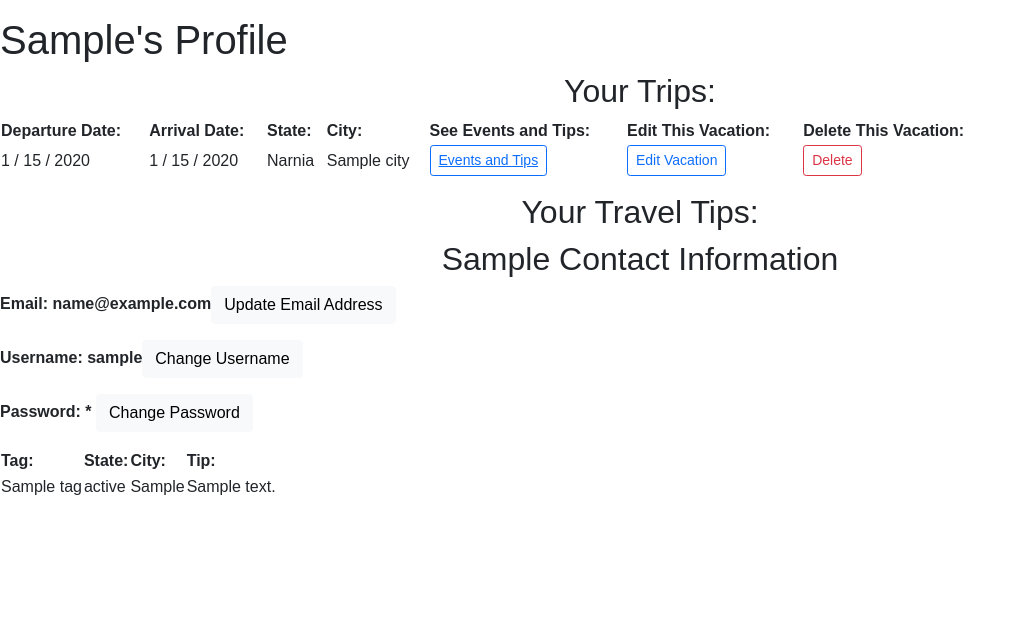
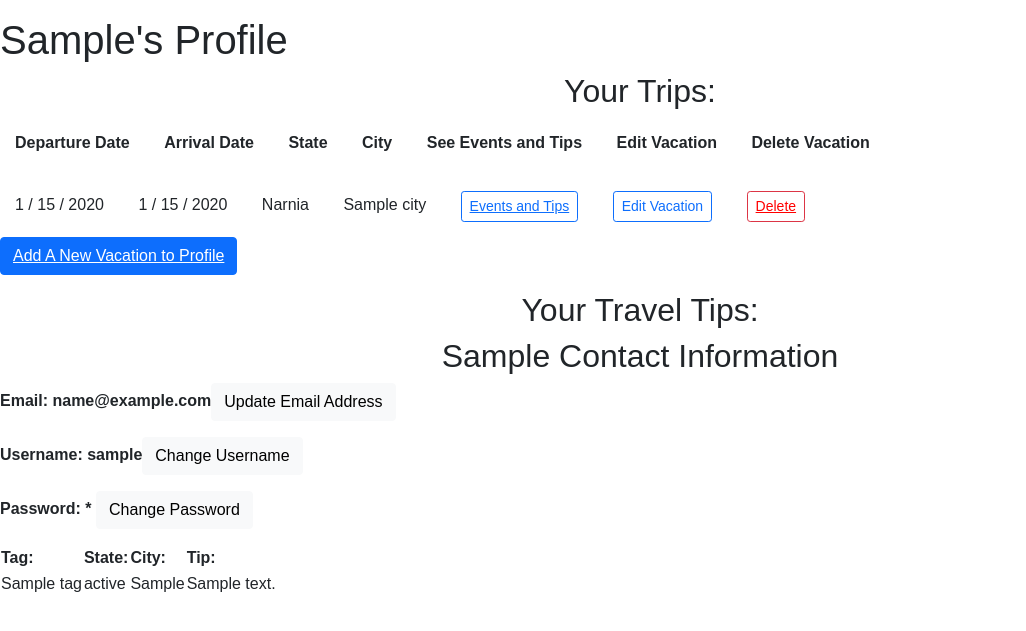
Before and after one commit to rubywaddell/project_travel_web_app, a Flask app: a page that uses templates/profile.html in a window 1280 px wide. Shown: the part 56-687 px from the top of the page, without its empty margins (0-1026 px from the left). Run offline with Flask 2, Linux system fonts and the light colour scheme; tables that the repository leaves empty hold one stand-in row (values such as "Sample post"); a database or web service that is not in the repository returns one stand-in record (values such as "Sample title"); data that the repository does not hold is empty.

Commit message:
WIP: need to ask instructor about delete, not able to retrieve necessary info, not deleting correct vacation when using AJAX functions

```diff
--- a/crud.py
+++ b/crud.py
@@ -179,8 +179,8 @@ def make_vacation_label_dict(vacation_labels):
     """Iterates through a list of vacations and returns a dictionary that is jsonifiable"""
 
     vacation_label_dict = {}
-    for vacation_label in vacation_labels:
-        vacation_label_dict[vacation_label.vacation_label_id] = {
+    for i, vacation_label in enumerate(vacation_labels):
+        vacation_label_dict[i] = {
             "departure_date" : vacation_label.departure_date,
             "arrival_date" : vacation_label.arrival_date,
             "state_name" : vacation_label.state.state_name,
--- a/server.py
+++ b/server.py
@@ -113,14 +113,15 @@ def delete_vacation(vacation_id):
     user = crud.get_user_by_id(vacation.user_id)
     crud.delete_vacation(vacation=vacation)
 
-    vacations = user.vacation
-    vacation_labels = []
-    for vacation in vacations:
-        vacation_labels.append(vacation.vacation_label)
+    # vacations = user.vacation
+    # vacation_labels = []
+    # for vacation in vacations:
+    #     vacation_labels.append(vacation.vacation_label)
 
-    vacation_label_dict = crud.make_vacation_label_dict(vacation_labels)
+    # vacation_label_dict = crud.make_vacation_label_dict(vacation_labels)
 
-    return vacation_label_dict
+    # return vacation_label_dict
+    return redirect(f"/profile_{user.username}")
 
 
 #======================================================EDIT PROFILE ROUTES========================================================
--- a/static/js/edit_profile.js
+++ b/static/js/edit_profile.js
@@ -3,20 +3,38 @@
 console.log("edit-profile.js connected");
 
 //----------------- DELETE VACATION FUNCTION -----------------------------
-const deleteVacation = (evt) => {
-    evt.preventDefault();
-    console.log('Prevent default on delete button is working');
-    const vacationId = $('#profile-delete-vacation-btn').attr('name');
-    const confirmation = confirm("Are you sure you'd like to delete this vacation? Action cannot be undone");
-    if (confirmation === true){
-        console.log("User chose to delete");
-        evt.unbind() //---> i'm v hopeful this wil help, not sure
-    }else{
-        console.log("User chose NOT to delete");
-    };
-};
+// const deleteVacation = (evt) => {
+//     evt.preventDefault();
+//     // console.log('Prevent default on delete button is working');
+//     const vacationId = $('.delete-vacay-btn').attr('name');
+//     console.log(vacationId);
+    // const confirmation = confirm("Are you sure you'd like to delete this vacation? Action cannot be undone");
+    // if (confirmation === true){
+    //     $.get(`/delete_vacation_${vacationId}`, response => {
+    //         console.log(response);
+    //         for (let i in response){
+    //             console.log(response[i]);
+    //         //     $('.vacation-container-div').html(`
+    //         //     <div class="grid-item">${response[i]['departure_date']}</div>
+    //         //     <div class="grid-item">${response[i]['arrival_date']}</div>
+    //         //     <div class="grid-item">${response[i]['state_name']}</div>
+    //         //     <div class="grid-item">${response[i]['city_name']}</div>
+    //         //     <div class="grid-item"><button class="btn btn-outline-primary btn-sm" id="profile-see-desintation-btn">
+    //         //         <a class="desination-links" href="/destination_details?state=${response[i]['state_name']}&city=${response[i]['city_name']}&departure-date=${response[i]['departure_date']}&arrival-date=${response[i]['arrival_date']}">
+    //         //             Events and Tips</a></button></div>
+    //         //     <div class="grid-item"><button class="btn btn-outline-primary btn-sm" id="profile-edit-vacation-btn">
+    //         //         Edit Vacation</button></div>
+    //         //     <div class="grid-item"><button class="delete-vacay-btn btn btn-outline-danger btn-sm" id="profile-delete-vacation-btn" name="{{vacation.vacation_id}}">
+    //         //         Delete</button></div>
+    //         //     `);
+    //         };
+    //     });
+    // }else{
+    //     console.log("User chose NOT to delete");
+    // };
+// };
 
-$('#profile-delete-vacation-btn').on('click', deleteVacation);
+// $('.delete-vacay-btn').on('click', deleteVacation);
 
 // ------------------ EDIT FUNCTIONS TO EDIT USER OBJECT ---------------------------
 const showEditEmailForm = () => {
--- a/templates/profile.html
+++ b/templates/profile.html
@@ -8,41 +8,40 @@
 
 <h2>Your Trips:</h2>
 {% if vacations %}
-<table id="user-vacations-profile-table">
-    <tr>
-        <th>Departure Date:</th>
-        <th>Arrival Date:</th>
-        <th>State:</th>
-        <th>City:</th>
-        <th>See Events and Tips:</th>
-        <th>Edit This Vacation:</th>
-        <th>Delete This Vacation:</th>
-    </tr>
+<div class="grid-container" id="user-vacations-profile-header-grid-div">
+    <div class="grid-item"><h6><strong>Departure Date</strong></h6></div>
+    <div class="grid-item"><h6><strong>Arrival Date</strong></h6></div>
+    <div class="grid-item"><h6><strong>State</strong></h6></div>
+    <div class="grid-item"><h6><strong>City</strong></h6></div>
+    <div class="grid-item"><h6><strong>See Events and Tips</strong></h6></div>
+    <div class="grid-item"><h6><strong>Edit Vacation</strong></h6></div>
+    <div class="grid-item"><h6><strong>Delete Vacation</strong></h6></div>
+</div>
 
     {% for vacation in vacations %}
-    <tr>
-        <td>{{ vacation.vacation_label.departure_date.month }} / {{ vacation.vacation_label.departure_date.day }}
-            / {{vacation.vacation_label.departure_date.year}}</td>
-        <td>{{ vacation.vacation_label.arrival_date.month }} / {{ vacation.vacation_label.arrival_date.day }} /
-            {{vacation.vacation_label.arrival_date.year}}</td>
-        <td>{{ vacation.vacation_label.state.state_name }}</td>
-        <td>{{ vacation.vacation_label.state.city.city_name }}</td>
-        <td><button class="btn btn-outline-primary btn-sm" id="profile-see-desintation-btn">
+    <div class="vacation-container-div grid-container" id="user-vacations-profile-data-grid-div">
+        <div class="grid-item">{{ vacation.vacation_label.departure_date.month }} / {{ vacation.vacation_label.departure_date.day }}
+            / {{vacation.vacation_label.departure_date.year}}</div>
+        <div class="grid-item">{{ vacation.vacation_label.arrival_date.month }} / {{ vacation.vacation_label.arrival_date.day }} /
+            {{vacation.vacation_label.arrival_date.year}}</div>
+        <div class="grid-item">{{ vacation.vacation_label.state.state_name }}</div>
+        <div class="grid-item">{{ vacation.vacation_label.state.city.city_name }}</div>
+        <div class="grid-item"><button class="btn btn-outline-primary btn-sm" id="profile-see-desintation-btn">
             <a class="desination-links" href="/destination_details?state={{vacation.vacation_label.state.state_name}}&city={{ vacation.vacation_label.state.city.city_name }}&departure-date={{ vacation.vacation_label.departure_date }}&arrival-date={{ vacation.vacation_label.arrival_date }}">
-                Events and Tips</a></button></td>
-        <td><button class="btn btn-outline-primary btn-sm" id="profile-edit-vacation-btn">
-            Edit Vacation
-        </button></td>
-        <td><button class="btn btn-outline-danger btn-sm" id="profile-delete-vacation-btn"
-            name="{{vacation.vacation_id}}">Delete</button></td>
-    </tr>
+                Events and Tips</a></button></div>
+        <div class="grid-item"><button class="btn btn-outline-primary btn-sm" id="profile-edit-vacation-btn">
+            Edit Vacation</button></div>
+        <div class="grid-item"><button class="delete-vacay-btn btn btn-outline-danger btn-sm" id="profile-delete-vacation-btn" name="{{vacation.vacation_id}}">
+            <a href="/delete_vacation_{{vacation.vacation_id}}">Delete</a></button></div>
+    </div>
     {% endfor %}
-</table>
+
+    <div id="add-new-vacation"><button class="btn btn-primary"><a href="/create_vacation">Add A New Vacation to Profile</a></button></div>
 
 {% else %}
-<h3>No trips yet, add one <a href="/create_vacation">here</a></h3>
+    <h3>No trips yet, add one <a href="/create_vacation">here</a></h3>
 {% endif %}
-<div id="user-vacation-after-delete-div"></div>
+
 
 {% if event_names %}
 <h2>Events Scheduled During Your Vacation</h2>
```
